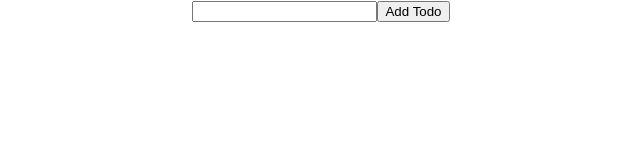
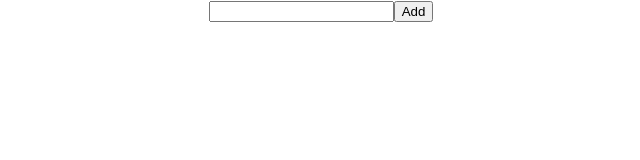
Before and after one commit to TaimoorBasheer/crud-app, a React (Create React App) app: page / in a window 1280 px wide. Shown: the top 160 px of the page, without its empty margins (319-959 px from the left). Built offline with nearby package versions, Linux system fonts and the light colour scheme.

Commit message:
Edit function finalize

```diff
--- a/src/home.js
+++ b/src/home.js
@@ -3,13 +3,28 @@ import React, { useRef, useState } from "react";
 const Home = () => {
   const [todo, setTodo] = useState("");
   const [todoList, setTodoList] = useState([]);
+  const [toggleBtn,setToggleBtn] = useState(true);
+  const [isEditItem,setIsEditItem] = useState(null);
      const ref = useRef();
   const addTodo = () => {
-    if (todo.trim() !== "") {
+    if (todo.trim() !== "" && toggleBtn) {
       setTodoList([...todoList, { id: Date.now(), text: todo },
       ]);
       setTodo("");
     }
+    else if (todo.trim() !== "" && !toggleBtn){
+
+      setTodoList(todoList.map((items)=>{
+        if(items.id === isEditItem){
+          return  { ...items, text: todo };
+
+                     }
+                     return items
+
+      }))
+    }
+  setTodo("");
+  setToggleBtn(true);
   };
   const deleteTodo = (id) =>{
      const newList =  todoList.filter((item)=>{
@@ -18,14 +33,12 @@ const Home = () => {
        setTodoList(newList)
   }
   const editTodo = (id) =>{
-         todoList.find((item)=>{
-         if(item.id === id){
-         ref.current.value = item.text;
-         let newtext = ref.current.value;
-         item.text = newtext;
-         }
-         return true;
+      const editItem =  todoList.find((item)=>{
+      return   item.id === id
          })
+          setTodo(editItem.text);
+          setToggleBtn(false)
+        setIsEditItem(id);
   }
 
   return (
@@ -36,7 +49,9 @@ const Home = () => {
         onChange={(e) =>{setTodo(e.target.value);
         console.log(todo)}}
       />
-      <button onClick={addTodo}>Add Todo</button>
+
+      <button onClick={addTodo}>{toggleBtn?"Add":"Update"}</button>
+
 
       <ul>
         {todoList.map((item) => (
```
